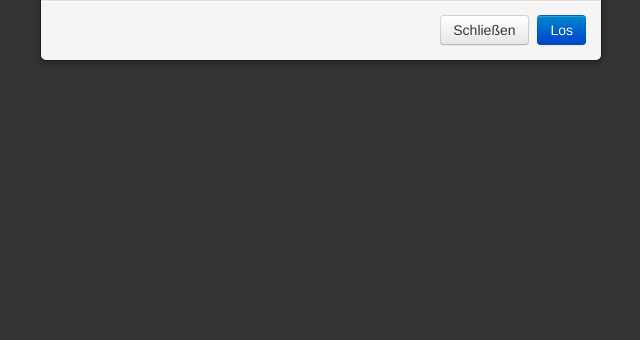
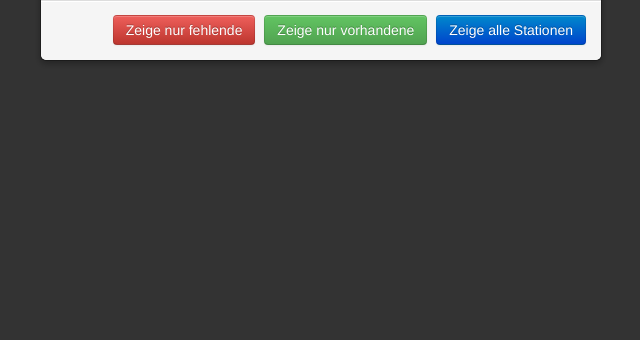
Before and after one commit to k-nut/osm-gtfs-checker, a Flask app: page /search/1 in a window 1280 px wide, after a click on "Eigener Bereich". Shown: the part 460-800 px from the top of the page, without its empty margins (320-960 px from the left). Run offline with Flask 2, Linux system fonts and the light colour scheme; data that the repository does not hold is empty; some libraries are stand-ins or nearby versions.

Commit message:
Add option to filter by type in own_area picker

```diff
--- a/templates/index.html
+++ b/templates/index.html
@@ -68,6 +68,15 @@
 				console.log(landkreis);
 			}
 
+			function own_area(showOnly){
+				var box = map.getBounds();
+				window.location = "/stops/" + showOnly + "/"
+				+ box._northEast.lat + "/"
+				+ box._northEast.lng + "/"
+				+ box._southWest.lat + "/"
+				+ box._southWest.lng
+			}
+
 			$(document).ready(function(){
 				initmap();
 				// We need to force leaflet into redrawing the map in order to
@@ -78,14 +87,6 @@
 				});
 				$(".checkbox input").click(function(){
 					hiderows($(this));
-				});
-				$("#own_area_submit").click(function(){
-					var box = map.getBounds();
-					window.location = "/stops/all/"
-					+ box._northEast.lat + "/"
-					+ box._northEast.lng + "/"
-					+ box._southWest.lat + "/"
-					+ box._southWest.lng
 				});
 				count();
 			})
@@ -171,8 +172,9 @@
 			</div>
 
 			<div class="modal-footer">
-				<a href="#" class="btn" data-dismiss="modal">Schließen</a>
-				<a href="#" class="btn btn-primary" id=own_area_submit>Los</a>
+				<a href='javascript:own_area("problemsonly");' class="btn btn-danger">Zeige nur fehlende </a>
+				<a href='javascript:own_area("matchesonly");' class="btn btn-success">Zeige nur vorhandene </a>
+				<a href='javascript:own_area("all");' class="btn btn-primary" id=own_area_submit>Zeige alle Stationen</a>
 			</div>
 		</div>
 
```
Lines whose indentation alone changed are shown as unchanged.
